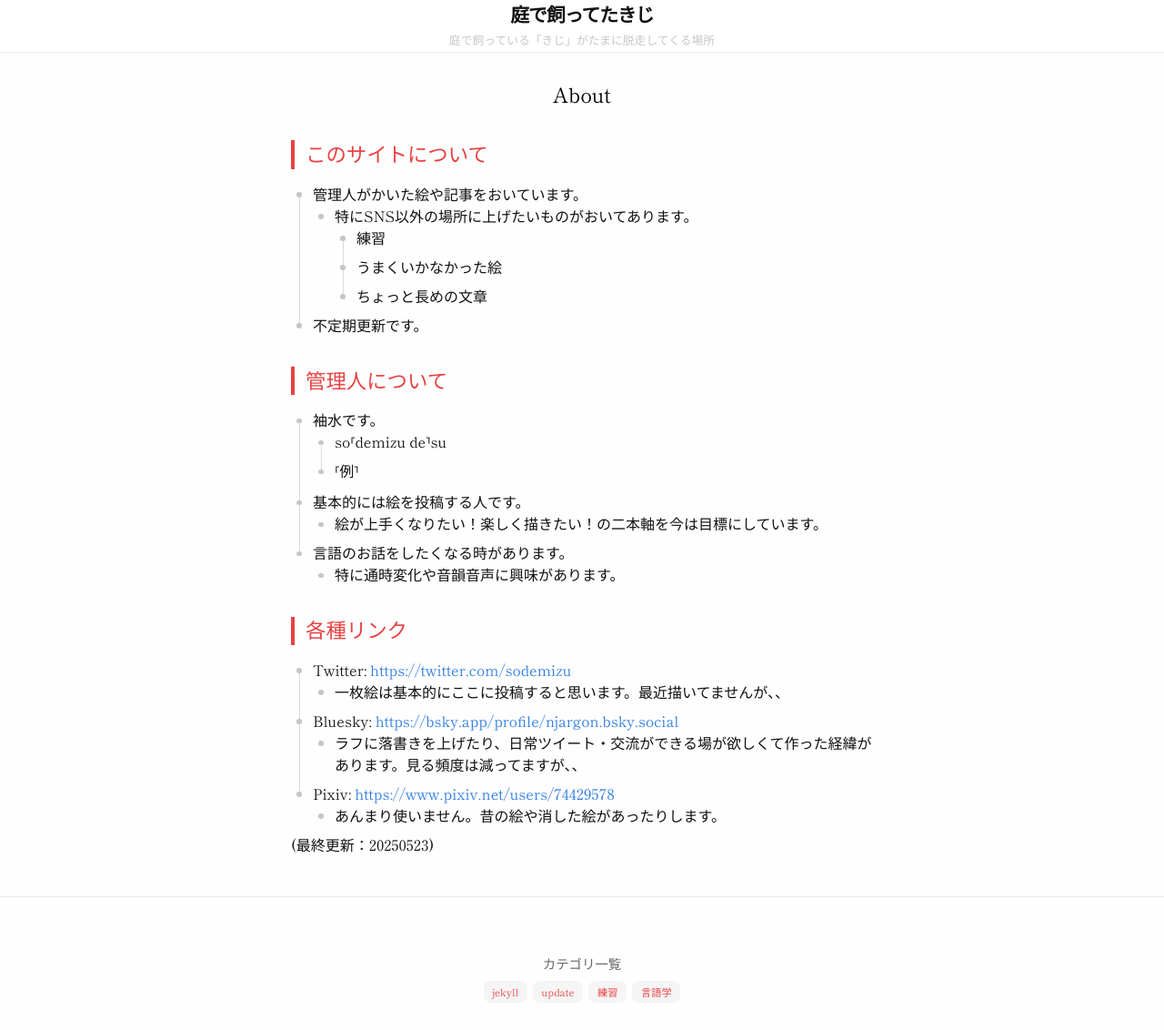
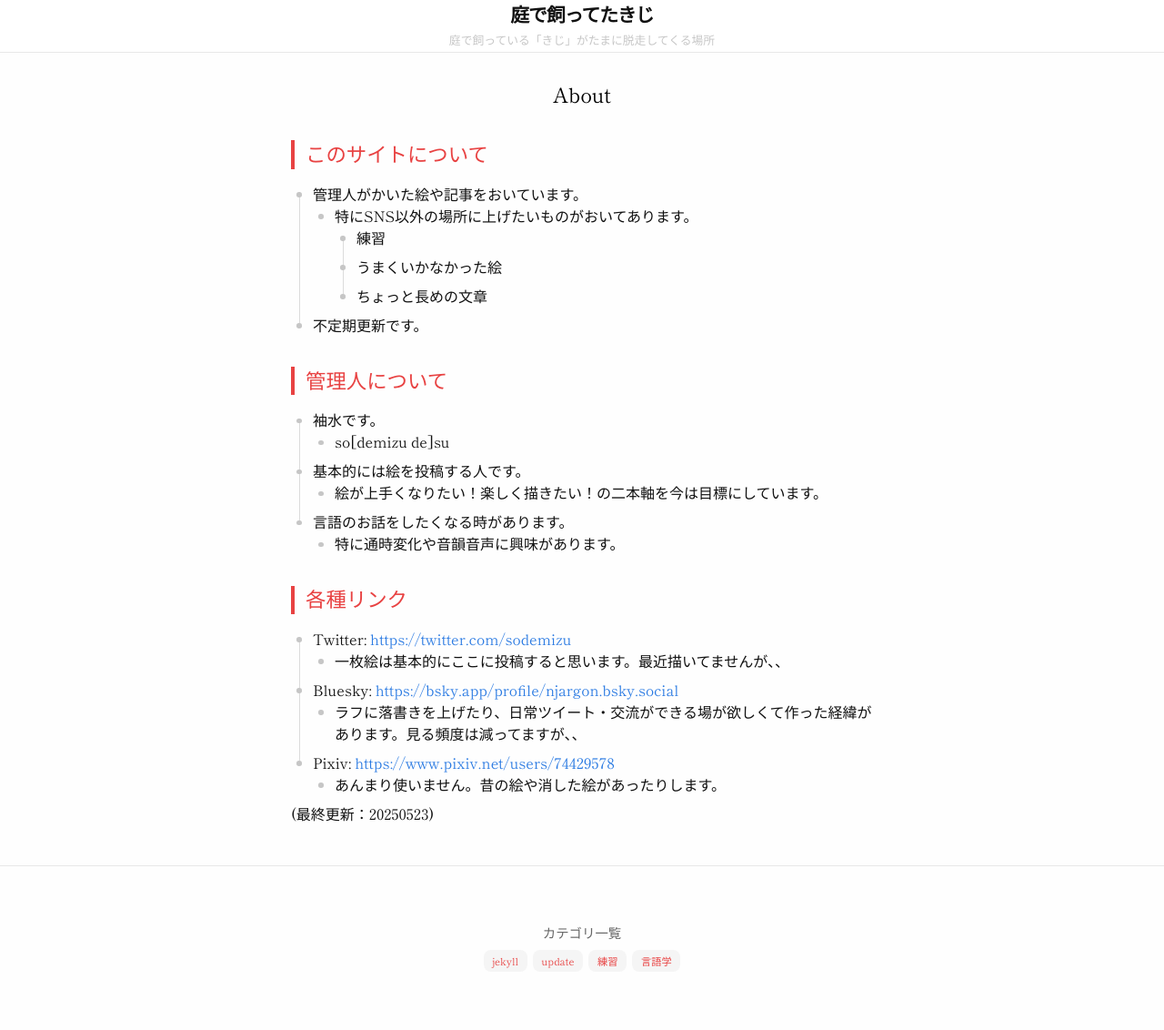
Before and after one commit to njargon/njargon.github.io, a Jekyll site: the page built from about.md, in a window 1280 px wide. Shown: the whole page at 91% size. Built offline with Jekyll 4.4.1, drawn with Linux system fonts in a browser that asks for light colours; some web fonts are replaced; after the commit the page ends 1098 px from its top, so only the background shows below that.

Commit message:
vault backup: 2025-05-24 03:02:15

```diff
--- a/about.md
+++ b/about.md
@@ -18,8 +18,7 @@ permalink: /about/
 ## 管理人について
 
 - 袖水です。
-	- so⸢demizu de⸣su
-	- <span class="bracketed">⸢例⸣</span>
+	- so\[demizu de]su
 - 基本的には絵を投稿する人です。
 	- 絵が上手くなりたい！楽しく描きたい！の二本軸を今は目標にしています。
 - 言語のお話をしたくなる時があります。
--- a/assets/main.scss
+++ b/assets/main.scss
@@ -3,13 +3,6 @@
 
 @import "minima";  // ✅ ←インデントなし
 
-@font-face {
-  font-family: 'UnifontBMP';
-  src: url('/assets/fonts/unifont-15.0.06.woff2') format('woff2');
-  font-weight: normal;
-  font-style: normal;
-  font-display: swap;
-}
 
 body {
    font-family: 'Shippori Mincho', serif;
@@ -618,9 +611,6 @@ body {
   }
 }
 
-.bracketed {
-  font-family: 'UnifontBMP', serif;
-}
 
 .home {
   margin-top: 0 !important;
```
